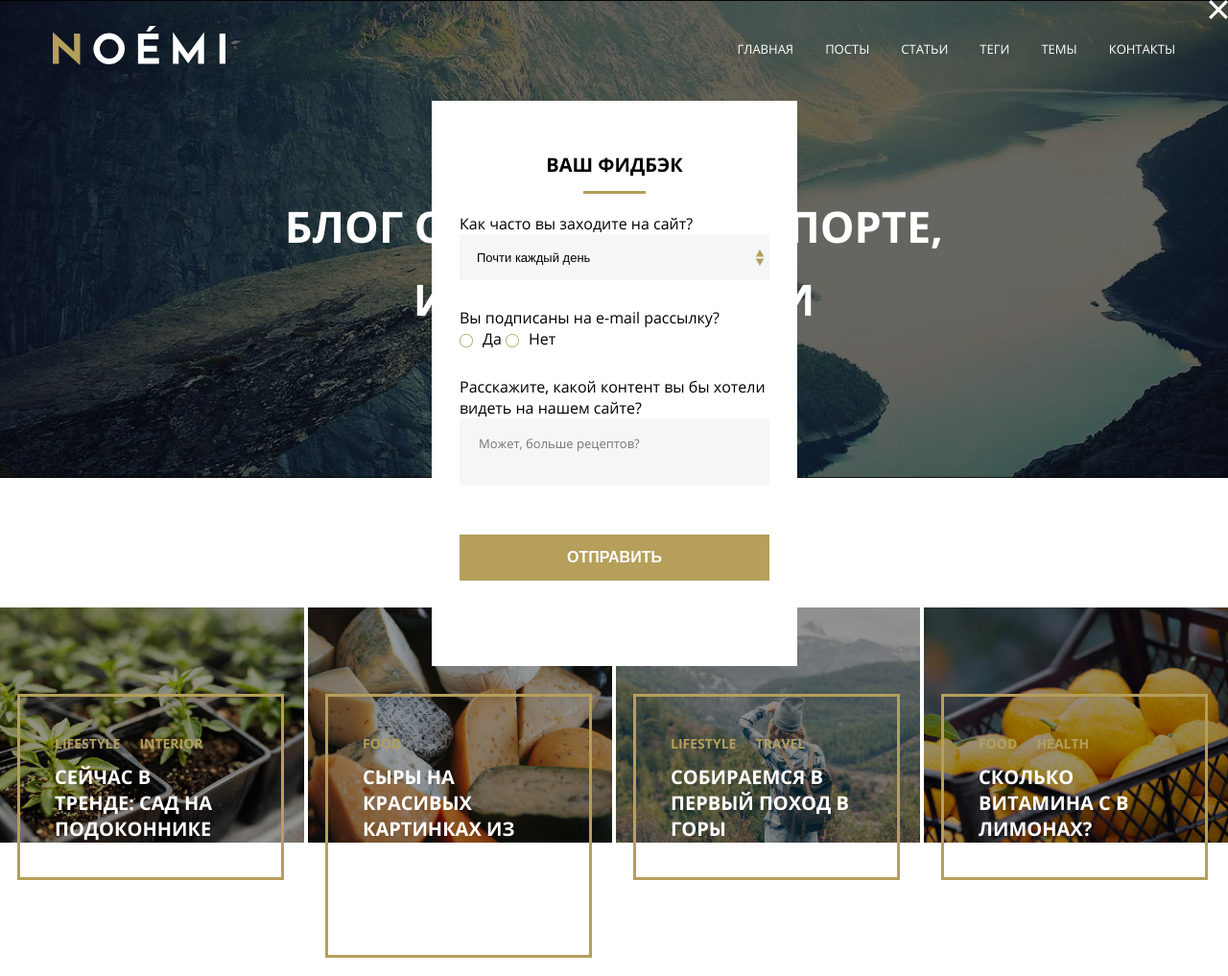
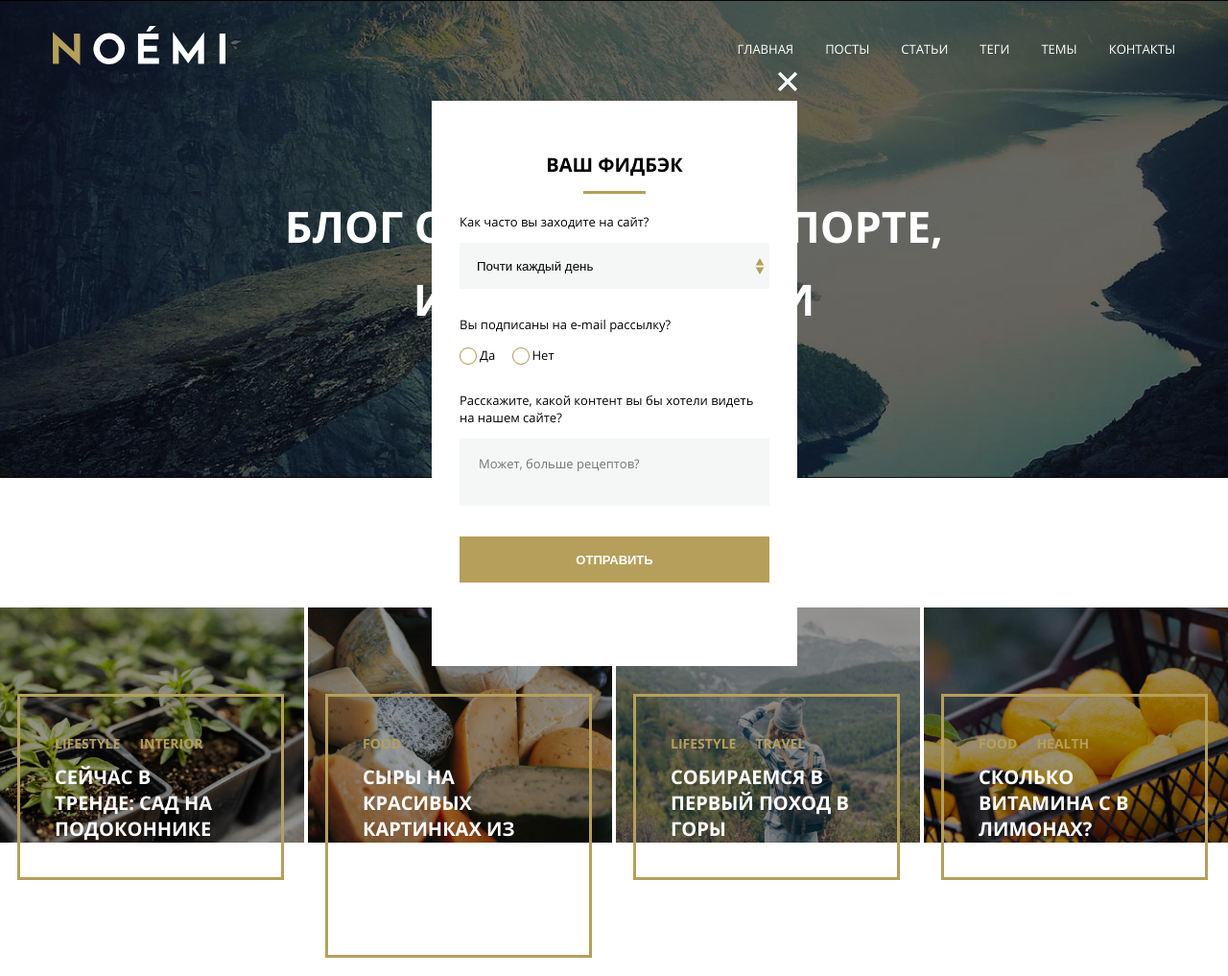
Before and after one commit to equalipt/mq-diploma-equaliptum, a plain HTML site: page index.html in a window 1280 px wide. Shown: the top 1017 px of the page at 96% size. Drawn offline with Linux system fonts and the light colour scheme; files whose address does not match are found by name.

Commit message:
Add files via upload

```diff
--- a/css/style.css
+++ b/css/style.css
@@ -25,102 +25,6 @@ body {
 
 /* P O P U P */
 
-/* .popup {
-  position: fixed;
-  top: calc(50% - 285px);
-  left: calc(50% - 195px);
-
-  display: block;
-  width: 391px;
-  height: 589px;
-  padding: 53px 29px 55px;
-  background-color: #ffffff;
-  z-index: 5;
-}
-
-.popup::before {
-  content: "";
-  display: block;
-  position: fixed;
-  top: 0;
-  right: 0;
-  bottom: 0;
-  left: 0;
-  filter: brightness(0.6);
-  z-index: 4;
-}
-
-.popup-div:nth-child(n + 2) {
-  margin-top: 28px;
-}
-
-.p-form {
-  font-family: inherit;
-  font-size: 13px;
-  margin-bottom: 13px;
-}
-
-.popup-describe {
-  width: 100;
-}
-
-select {
-  position: relative;
-  display: inline-block;
-  padding: 18px 20px;
-  width: 100%;
-  height: 49px;
-  font-size: 13px;
-  font-family: inherit;
-  border: none;
-  background-color: #f4f7f6;
-}
-
-select::after {
-  content: "";
-  position: absolute;
-  top: 0;
-  right: 10px;
-  display: inline-block;
-  background-image: url("../svg/form-arrows.svg");
-  background-color: #b59f5b;
-  background-size: 13px;
-  background-position: cenet center;
-  background-repeat: no-repeat;
-}
-
-select:focus {
-  box-shadow: 1px #b59f5b;
-}
-
-
-
-.popup-form {
-  display: flex;
-  flex-direction: column;
-  justify-content: space-between;
-  margin-top: 29px;
-}
-
-.popup-button {
-  margin-top: 27px;
-  height: 48px;
-  border: none;
-  width: 100%;
-  background-color: #b59f5b;
-  text-transform: uppercase;
-  color: #ffffff;
-  font-size: 14px;
-  font-weight: 700;
-  cursor: pointer;
-}
-
-textarea {
-  width: 100%;
-  resize: none;
-  padding: 17px 20px;
-} */
-
 .popup {
   position: fixed;
   top: calc(50% - 295px);
@@ -137,12 +41,18 @@ textarea {
   display: none;
 }*/
 
-.popup::before {
-  position: fixed;
+.popup-cotainer {
+  position: relative;
+  max-width: 381px;
+  width: 100%;
+}
+
+.popup-container::before, .popup-container::after {
+  position: absolute;
   content: url("../svg/form-x.svg");
   display: block;
   cursor: pointer;
-  top: 0;
+  top: -30px;
   right: 0;
   width: 20px;
   height: 20px;
@@ -152,18 +62,17 @@ textarea {
   display: flex;
   flex-direction: column;
   justify-content: space-between;
-  flex-grow: 1;
   margin-top: 20px;
   width: 100%;
+  font-size: 13px;
 }
 
 .form-div:nth-child(n + 2) {
   margin-top: 28px;
 }
 
-.p-form {
-  font-family: inherit;
-  font-size: 13px;
+.span-form {
+  display: block;
   margin-bottom: 13px;
 }
 
@@ -172,7 +81,6 @@ textarea {
   padding-right: 18px;
   width: 100%;
   height: 48px;
-  font-size: 13px;
   border: none;
   background-color: #f4f7f6;
 
@@ -182,39 +90,47 @@ textarea {
   background-repeat: no-repeat;
   background-position: right 5px center;
   background-size: 10px;
+  cursor: pointer;
+}
+
+.radio-div {
+  display: inline-block;
+  vertical-align: middle;
 }
 
 .radio-answer {
   display: none;
 }
 
-.radio-answer+.label-radio {
-  display: inline-block;
+.label-radio {
+  margin-right: 14px;
+  cursor: pointer;
 }
+
 
 .label-radio::before {
   content: "";
   display: inline-block;
-  margin-right: 10px;
+  vertical-align: middle;
+  margin-right: 3px;
 
-  vertical-align: middle;
-  width: 14px;
-  height: 14px;
+  width: 18px;
+  height: 18px;
 
   background-image: url("../svg/form-empty-circle.svg");
   background-repeat: no-repeat;
-  background-size: 14px;
+  background-size: 18px;
   background-position: center center;
 }
 
-.radio-answer:checked+.label-radio::before {
+.radio-answer:checked~.label-radio::before {
   background-image: url("../svg/form-circle.svg");
 }
 
 .textarea {
   width: 100%;
   font-family: open-sans, sans-serif;
-  font-size: 13px;
+  font-size: 1em;
   resize: none;
   padding: 17px 20px;
   border: none;
@@ -222,12 +138,9 @@ textarea {
   outline: none;
 }
 
-.form-button>.button {
-  font-size: 13px;
+.form-div>.button {
+  margin-top: 0;
 }
-
-
-
 
 /* H E A D E R */
 
```
